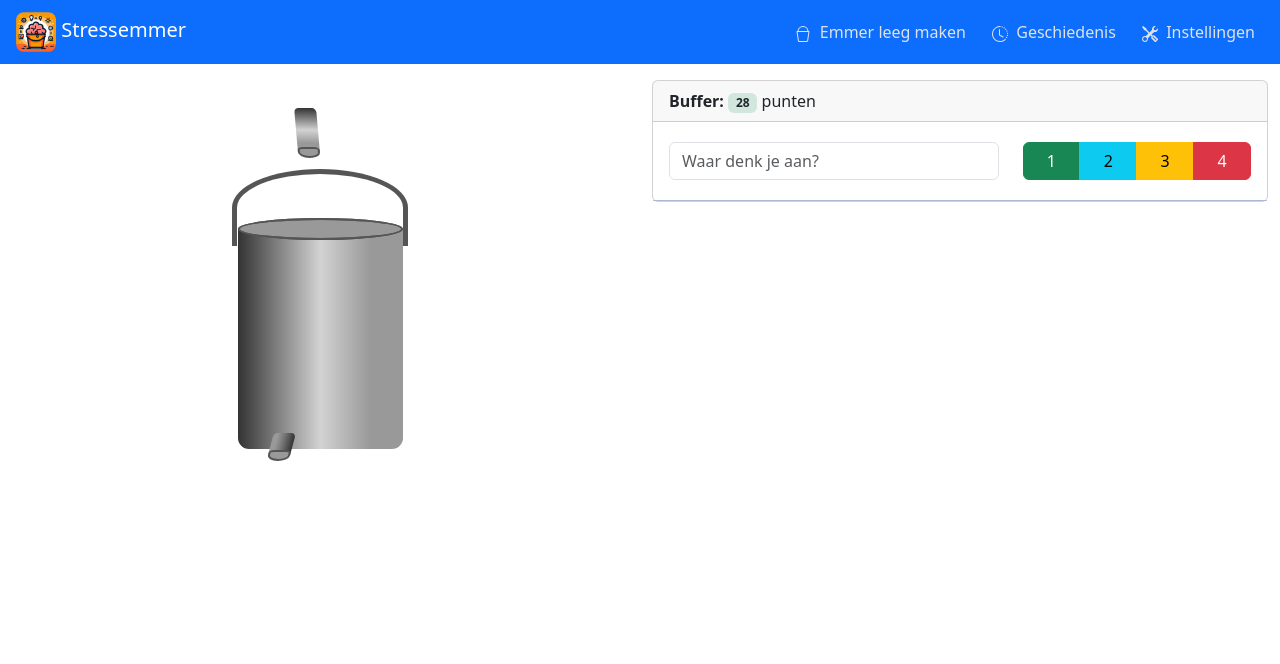
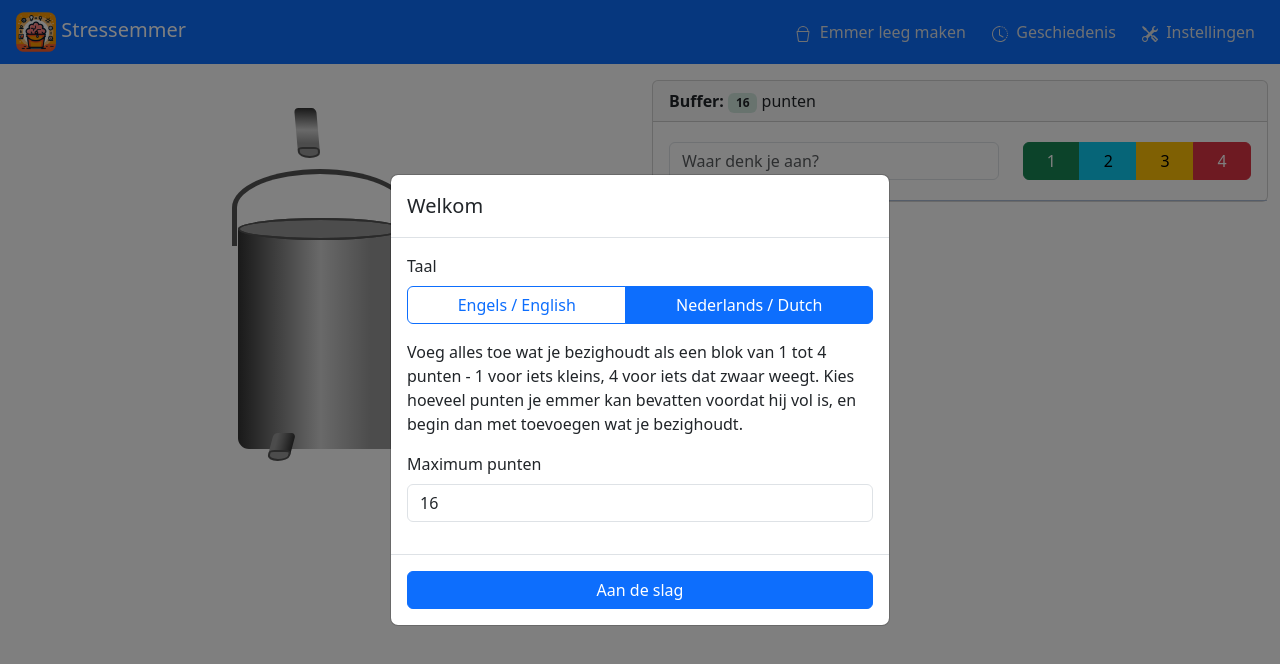
Before and after one commit to pageon/mbs, a Vue app: page / in a window 1280 px wide. Shown: the top 664 px of the page. Built offline with nearby package versions, Linux system fonts and the light colour scheme.

Commit message:
Add onboarding

```diff
--- a/src/App.vue
+++ b/src/App.vue
@@ -84,6 +84,39 @@
         <div class="btn-group w-100" role="group" aria-label="History control buttons">
           <button class="btn btn-success rounded-0" @click="exportConfig">{{ $t('ExportConfig') }}</button>
           <button class="btn btn-warning rounded-0" @click="importConfig">{{ $t('ImportConfig') }}</button>
+        </div>
+      </div>
+    </div>
+
+    <div class="modal fade" ref="onboardingModal" tabindex="-1" data-bs-backdrop="static" data-bs-keyboard="false" aria-hidden="true">
+      <div class="modal-dialog modal-dialog-centered">
+        <div class="modal-content">
+          <div class="modal-header">
+            <h5 class="modal-title">{{ $t('WelcomeTitle') }}</h5>
+          </div>
+          <div class="modal-body">
+            <div class="mb-3">
+              <label class="form-label d-block">{{ $t('Language') }}</label>
+              <div class="btn-group w-100" role="group" :aria-label="$t('Language')">
+                <button
+                    v-for="loc in $i18n.availableLocales"
+                    :key="`onboarding-locale-${loc}`"
+                    type="button"
+                    class="btn"
+                    :class="locale === loc ? 'btn-primary' : 'btn-outline-primary'"
+                    @click="locale = loc"
+                >{{ $t(loc) }}</button>
+              </div>
+            </div>
+            <p>{{ $t('OnboardingExplanation') }}</p>
+            <div class="mb-3">
+              <label for="onboardingMaxPoints" class="form-label">{{ $t('MaxPoints') }}</label>
+              <input id="onboardingMaxPoints" v-model.number="maxPoints" type="number" class="form-control" min="1" />
+            </div>
+          </div>
+          <div class="modal-footer">
+            <button type="button" class="btn btn-primary w-100" @click="completeOnboarding">{{ $t('GetStarted') }}</button>
+          </div>
         </div>
       </div>
     </div>
@@ -208,7 +241,7 @@
  import MentalBucket from "@/MentalBucket.vue";
  import { Modal, Collapse } from 'bootstrap';
 
- const DEFAULT_MAX_POINTS = 28;
+ const DEFAULT_MAX_POINTS = 16;
 
  export default {
    components: {MentalBucket},
@@ -227,6 +260,11 @@
        configText: '',
        configCopied: false,
      };
+   },
+   mounted() {
+     if (!Storage.get('onboarded', false)) {
+       Modal.getOrCreateInstance(this.$refs.onboardingModal).show();
+     }
    },
    watch: {
      blocks: {
@@ -326,6 +364,11 @@
    methods: {
      getBucketObject() {
        return {'points': 0, '1': 0, '2': 0, '3': 0, '4': 0};
+     },
+
+     completeOnboarding() {
+       Storage.set('onboarded', true);
+       Modal.getOrCreateInstance(this.$refs.onboardingModal).hide();
      },
 
      async startOver() {
--- a/src/locale.js
+++ b/src/locale.js
@@ -25,8 +25,8 @@ const I18N = createI18n({
       Add: 'Add',
       Bucket: 'Bucket',
       Overflow: 'Overflow',
-      nl: 'Nederlands',
-      en: 'English',
+      nl: 'Dutch / Nederlands',
+      en: 'English / Engels',
       BucketSize: 'Bucket size',
       ChangeBucketSize: 'Change bucket size',
       ShowIndicator: 'Show bucket content indicator',
@@ -37,6 +37,9 @@ const I18N = createI18n({
       Confirm: 'Confirm',
       Cancel: 'Cancel',
       Copy: 'Copy',
+      WelcomeTitle: 'Welcome',
+      OnboardingExplanation: 'Add anything that\'s on your mind as a block worth between 1 and 4 points - 1 for something small, 4 for something that weighs heavily. Choose how many points your bucket can hold before it\'s full, then start adding what\'s on your mind.',
+      GetStarted: 'Get started',
     },
     nl: {
       Settings: 'Instellingen',
@@ -57,8 +60,8 @@ const I18N = createI18n({
       Add: 'Toevoegen',
       Bucket: 'Emmer',
       Overflow: 'Overloop',
-      nl: 'Nederlands',
-      en: 'English',
+      nl: 'Nederlands / Dutch',
+      en: 'Engels / English',
       BucketSize: 'Emmergrootte',
       ChangeBucketSize: 'Emmergrootte aanpassen',
       ShowIndicator: 'Toon indicator inhoud emmer',
@@ -69,6 +72,9 @@ const I18N = createI18n({
       Confirm: 'Bevestigen',
       Cancel: 'Annuleren',
       Copy: 'Kopiëren',
+      WelcomeTitle: 'Welkom',
+      OnboardingExplanation: 'Voeg alles toe wat je bezighoudt als een blok van 1 tot 4 punten - 1 voor iets kleins, 4 voor iets dat zwaar weegt. Kies hoeveel punten je emmer kan bevatten voordat hij vol is, en begin dan met toevoegen wat je bezighoudt.',
+      GetStarted: 'Aan de slag',
     }
   }
 })
```
